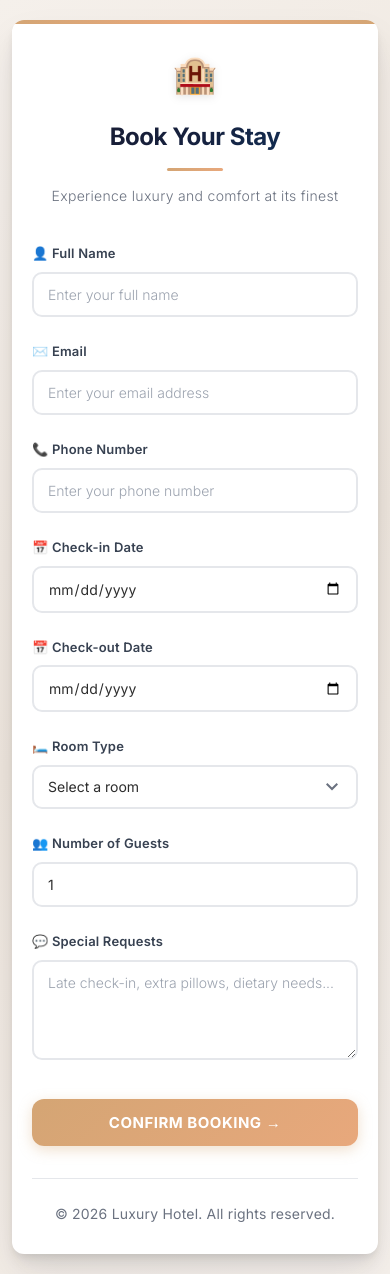
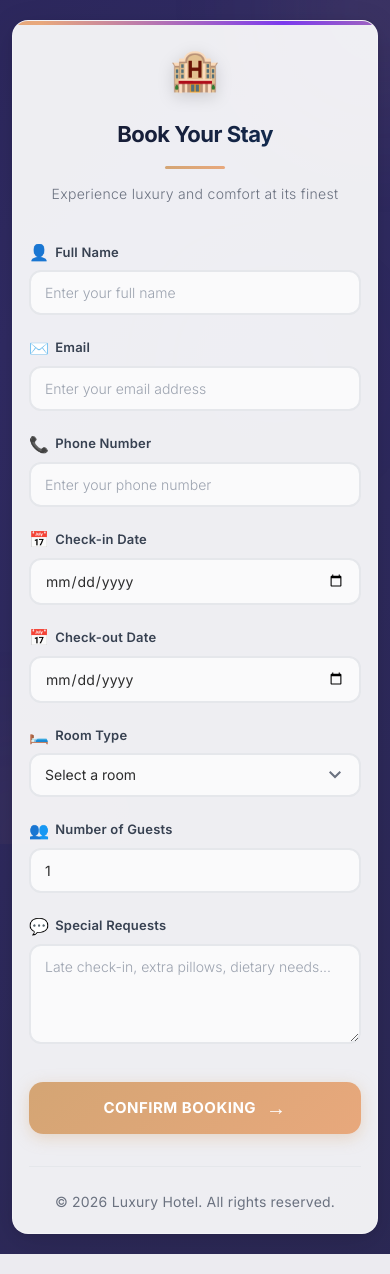
Before and after one commit to ZainabSalman612/Hotel-Booking-Form, a FastAPI app: page / in a window 390 px wide. Run offline with FastAPI, Linux system fonts and the light colour scheme.

Commit message:
Revamp styles for glassmorphic booking form with animated gradients, floating orbs, and enhanced responsiveness

```diff
--- a/static/style.css
+++ b/static/style.css
@@ -22,9 +27,14 @@
     --color-accent-gold: #d4a574;
     --color-accent-coral: #e8a87c;
 
-    /* Background & surface */
-    --color-bg: #f5f0eb;
-    --color-card: #ffffff;
+    /* Background gradient stops */
+    --color-bg-1: #0f0c29;
+    --color-bg-2: #302b63;
+    --color-bg-3: #24243e;
+
+    /* Card (glassmorphism) */
+    --color-card: rgba(255, 255, 255, 0.92);
+    --color-card-border: rgba(255, 255, 255, 0.3);
 
     /* Text */
     --color-text: #2d2d2d;
@@ -37,27 +47,32 @@
 
     /* Success */
     --color-success: #059669;
-    --color-success-bg: #ecfdf5;
+    --color-success-bg: rgba(5, 150, 105, 0.08);
     --color-success-border: #059669;
+
+    /* Error */
+    --color-error: #dc2626;
+    --color-error-bg: rgba(220, 38, 38, 0.08);
+    --color-error-border: #dc2626;
 
     /* Shadows */
     --shadow-card:
-        0 4px 6px -1px rgba(0, 0, 0, 0.06),
-        0 10px 15px -3px rgba(0, 0, 0, 0.08),
-        0 20px 40px -4px rgba(26, 26, 46, 0.10);
-    --shadow-input-focus: 0 0 0 4px rgba(212, 165, 116, 0.18);
-    --shadow-btn: 0 4px 14px rgba(212, 165, 116, 0.35);
-    --shadow-btn-hover: 0 8px 24px rgba(212, 165, 116, 0.45);
+        0 8px 32px rgba(0, 0, 0, 0.12),
+        0 2px 8px rgba(0, 0, 0, 0.08);
+    --shadow-input-focus: 0 0 0 4px rgba(212, 165, 116, 0.2);
+    --shadow-btn: 0 4px 16px rgba(212, 165, 116, 0.35);
+    --shadow-btn-hover: 0 8px 28px rgba(212, 165, 116, 0.5);
 
     /* Radii */
-    --radius-card: 16px;
-    --radius-input: 10px;
-    --radius-btn: 12px;
-    --radius-alert: 8px;
+    --radius-card: 20px;
+    --radius-input: 12px;
+    --radius-btn: 14px;
+    --radius-alert: 12px;
 
     /* Transitions */
     --transition-fast: 0.2s ease;
     --transition-normal: 0.3s ease;
+    --transition-smooth: 0.4s cubic-bezier(0.4, 0, 0.2, 1);
 }
 
 /* ──────────────────────────────────────────────
@@ -79,7 +94,9 @@
 
 body {
     font-family: 'Inter', -apple-system, BlinkMacSystemFont, 'Segoe UI', Roboto, sans-serif;
-    background: linear-gradient(145deg, var(--color-bg) 0%, #ede5dc 50%, var(--color-bg) 100%);
+    background: linear-gradient(135deg, var(--color-bg-1), var(--color-bg-2), var(--color-bg-3));
+    background-size: 400% 400%;
+    animation: gradientShift 12s ease infinite;
     color: var(--color-text);
     min-height: 100vh;
     display: flex;
@@ -87,19 +104,108 @@
     justify-content: center;
     padding: 40px 20px;
     line-height: 1.6;
+    position: relative;
+    overflow-x: hidden;
+}
+
+/* Smooth animated gradient background */
+@keyframes gradientShift {
+    0%   { background-position: 0% 50%; }
+    50%  { background-position: 100% 50%; }
+    100% { background-position: 0% 50%; }
 }
 
 /* ──────────────────────────────────────────────
-   3. Container & Card
+   3. Animated Background Orbs
+   ────────────────────────────────────────────── */
+.bg-orbs {
+    position: fixed;
+    top: 0;
+    left: 0;
+    width: 100%;
+    height: 100%;
+    pointer-events: none;
+    z-index: 0;
+    overflow: hidden;
+}
+
+.orb {
+    position: absolute;
+    border-radius: 50%;
+    filter: blur(80px);
+    opacity: 0.3;
+}
+
+.orb-1 {
+    width: 400px;
+    height: 400px;
+    background: radial-gradient(circle, #d4a574, transparent 70%);
+    top: -100px;
+    right: -100px;
+    animation: orbFloat1 8s ease-in-out infinite;
+}
+
+.orb-2 {
+    width: 300px;
+    height: 300px;
+    background: radial-gradient(circle, #e8a87c, transparent 70%);
+    bottom: -80px;
+    left: -80px;
+    animation: orbFloat2 10s ease-in-out infinite;
+}
+
+.orb-3 {
+    width: 250px;
+    height: 250px;
+    background: radial-gradient(circle, #7c3aed, transparent 70%);
+    top: 40%;
+    left: 60%;
+    animation: orbFloat3 12s ease-in-out infinite;
+}
+
+@keyframes orbFloat1 {
+    0%, 100% { transform: translate(0, 0) scale(1); }
+    50%      { transform: translate(-40px, 30px) scale(1.1); }
+}
+
+@keyframes orbFloat2 {
+    0%, 100% { transform: translate(0, 0) scale(1); }
+    50%      { transform: translate(30px, -20px) scale(1.05); }
+}
+
+@keyframes orbFloat3 {
+    0%, 100% { transform: translate(0, 0) scale(1); }
+    50%      { transform: translate(-20px, -30px) scale(0.95); }
+}
+
+/* ──────────────────────────────────────────────
+   4. Container & Card (Glassmorphism)
    ────────────────────────────────────────────── */
 .container {
     width: 100%;
     max-width: 680px;
     margin: 0 auto;
+    position: relative;
+    z-index: 1;
+    animation: cardEnter 0.8s cubic-bezier(0.16, 1, 0.3, 1) forwards;
+}
+
+@keyframes cardEnter {
+    from {
+        opacity: 0;
+        transform: translateY(30px) scale(0.97);
+    }
+    to {
+        opacity: 1;
+        transform: translateY(0) scale(1);
+    }
 }
 
 .booking-card {
     background: var(--color-card);
+    backdrop-filter: blur(20px);
+    -webkit-backdrop-filter: blur(20px);
+    border: 1px solid var(--color-card-border);
     border-radius: var(--radius-card);
     box-shadow: var(--shadow-card);
     padding: 48px;
@@ -115,46 +221,58 @@
     left: 0;
     right: 0;
     height: 4px;
-    background: linear-gradient(90deg, var(--color-accent-gold), var(--color-accent-coral), var(--color-accent-gold));
+    background: linear-gradient(90deg,
+        var(--color-accent-gold),
+        var(--color-accent-coral),
+        #7c3aed,
+        var(--color-accent-gold)
+    );
+    background-size: 200% 100%;
+    animation: shimmerBar 3s ease infinite;
+}
+
+@keyframes shimmerBar {
+    0%   { background-position: 0% 50%; }
+    100% { background-position: 200% 50%; }
 }
 
 /* ──────────────────────────────────────────────
-   4. Hero / Header Section
+   5. Hero / Header Section
    ────────────────────────────────────────────── */
 .header {
     text-align: center;
     margin-bottom: 36px;
 }
 
-/* Large hotel icon/emoji */
+/* Large hotel icon/emoji with float animation */
 .hotel-icon {
-    font-size: 48px;
+    font-size: 52px;
     margin-bottom: 12px;
-    filter: drop-shadow(0 2px 4px rgba(0, 0, 0, 0.1));
+    filter: drop-shadow(0 4px 8px rgba(0, 0, 0, 0.15));
     animation: float 3s ease-in-out infinite;
+    display: inline-block;
 }
 
-/* Gentle float animation for the icon */
 @keyframes float {
     0%, 100% { transform: translateY(0); }
-    50%      { transform: translateY(-6px); }
+    50%      { transform: translateY(-8px); }
 }
 
 /* Gradient text heading */
 .heading {
-    font-size: 32px;
+    font-size: 34px;
     font-weight: 700;
     letter-spacing: -0.5px;
     background: linear-gradient(135deg, var(--color-primary-dark), var(--color-primary), #0f3460);
     -webkit-background-clip: text;
     background-clip: text;
     -webkit-text-fill-color: transparent;
-    margin-bottom: 12px;
+    margin-bottom: 14px;
 }
 
-/* Decorative line under heading */
+/* Decorative divider line under heading */
 .heading-divider {
-    width: 56px;
+    width: 60px;
     height: 3px;
     margin: 0 auto 14px;
     border-radius: 3px;
@@ -222,14 +364,16 @@
 }
 
 /* ──────────────────────────────────────────────
-   7. Form Groups (Label + Input wrapper)
+   8. Form Groups (Label + Input wrapper)
    ────────────────────────────────────────────── */
 .form-group {
-    margin-bottom: 24px;
+    margin-bottom: 22px;
 }
 
 .form-group label {
-    display: block;
+    display: flex;
+    align-items: center;
+    gap: 6px;
     font-weight: 600;
     font-size: 14px;
     color: var(--color-label);
@@ -237,8 +381,14 @@
     letter-spacing: 0.2px;
 }
 
+/* Small emoji before each label */
+.label-icon {
+    font-size: 16px;
+    line-height: 1;
+}
+
 /* ──────────────────────────────────────────────
-   8. Inputs, Select & Textarea
+   9. Inputs, Select & Textarea
    ────────────────────────────────────────────── */
 input[type="text"],
 input[type="email"],
@@ -254,11 +404,12 @@
     font-family: 'Inter', sans-serif;
     font-size: 15px;
     color: var(--color-text);
-    background: var(--color-card);
+    background: rgba(255, 255, 255, 0.7);
     transition:
         border-color var(--transition-fast),
         box-shadow var(--transition-fast),
-        background-color var(--transition-fast);
+        background-color var(--transition-fast),
+        transform var(--transition-fast);
     outline: none;
     appearance: none;
     -webkit-appearance: none;
@@ -316,18 +469,17 @@
     gap: 20px;
 }
 
-/* Remove bottom margin from children inside grid
-   since the grid itself handles spacing */
+/* Keep bottom margin consistent inside grids */
 .form-grid .form-group {
-    margin-bottom: 24px;
+    margin-bottom: 22px;
 }
 
 /* ──────────────────────────────────────────────
-   10. Submit Button
+   11. Submit Button
    ────────────────────────────────────────────── */
 .submit-btn {
     width: 100%;
-    padding: 16px;
+    padding: 16px 32px;
     background: linear-gradient(135deg, var(--color-accent-gold), var(--color-accent-coral));
     color: #ffffff;
     font-family: 'Inter', sans-serif;
@@ -340,15 +492,31 @@
     cursor: pointer;
     box-shadow: var(--shadow-btn);
     transition:
-        transform var(--transition-fast),
-        box-shadow var(--transition-fast),
+        transform var(--transition-smooth),
+        box-shadow var(--transition-smooth),
         filter var(--transition-fast);
     position: relative;
     overflow: hidden;
     margin-top: 8px;
+    display: flex;
+    align-items: center;
+    justify-content: center;
+    gap: 10px;
 }
 
-/* Subtle shimmer overlay on the button */
+.btn-text {
+    position: relative;
+    z-index: 1;
+}
+
+.btn-icon {
+    font-size: 20px;
+    transition: transform var(--transition-fast);
+    position: relative;
+    z-index: 1;
+}
+
+/* Shimmer overlay on the button */
 .submit-btn::after {
     content: '';
     position: absolute;
@@ -411,11 +583,11 @@
 
     .booking-card {
         padding: 28px 20px;
-        border-radius: 12px;
+        border-radius: 16px;
     }
 
     .heading {
-        font-size: 24px;
+        font-size: 26px;
     }
 
     .subheading {
@@ -423,7 +595,7 @@
     }
 
     .hotel-icon {
-        font-size: 36px;
+        font-size: 40px;
     }
 
     /* Collapse two-column grid to single column */
@@ -434,7 +606,7 @@
 
     .submit-btn {
         font-size: 15px;
-        padding: 14px;
+        padding: 14px 24px;
     }
 
     .form-group label {
@@ -451,10 +623,28 @@
         padding: 12px 14px;
         font-size: 14px;
     }
+
+    /* Reduce orb sizes on mobile */
+    .orb-1 { width: 200px; height: 200px; }
+    .orb-2 { width: 150px; height: 150px; }
+    .orb-3 { width: 120px; height: 120px; }
 }
 
 /* ──────────────────────────────────────────────
-   13. Accessibility — Reduced Motion
+   14. Responsive Design (≤ 400px — small phones)
+   ────────────────────────────────────────────── */
+@media (max-width: 400px) {
+    .booking-card {
+        padding: 20px 16px;
+    }
+
+    .heading {
+        font-size: 22px;
+    }
+}
+
+/* ──────────────────────────────────────────────
+   15. Accessibility — Reduced Motion
    ────────────────────────────────────────────── */
 @media (prefers-reduced-motion: reduce) {
     *,
```
Also changed, not shown: other parts of static/style.css (+69 -30 lines).
